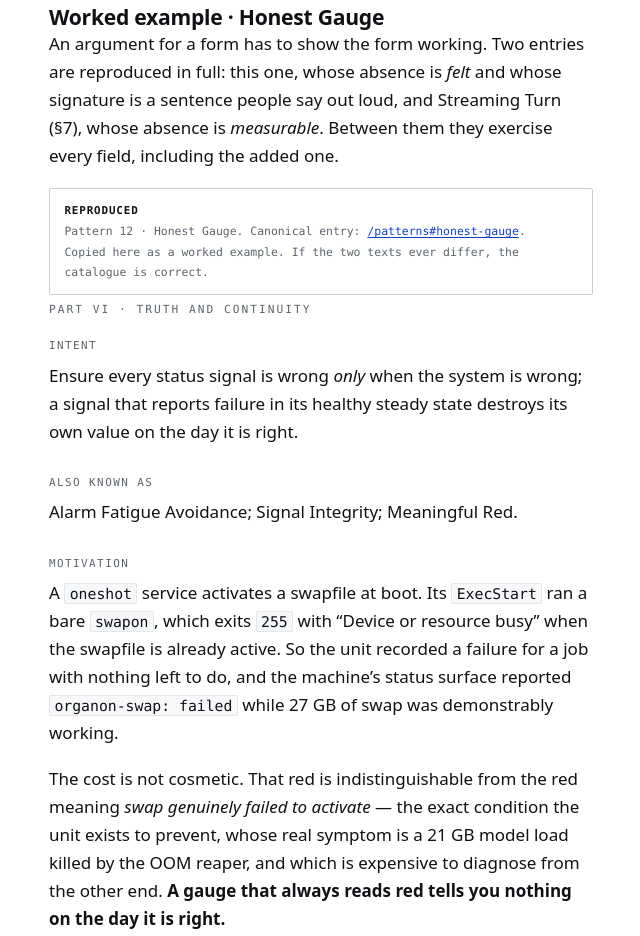
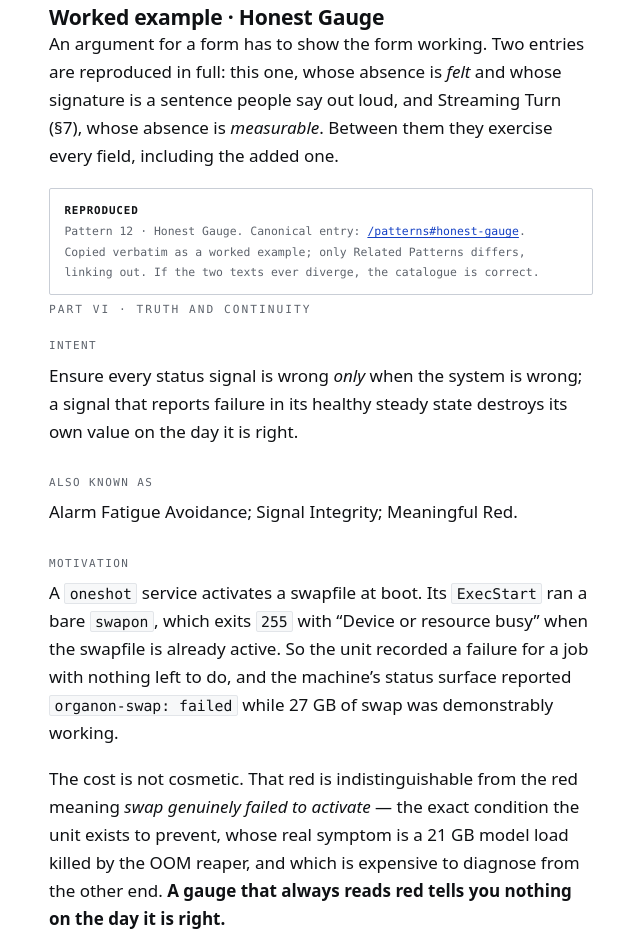
Before and after one commit to organonart/organon-mind, a plain HTML site: page site/om-001.html in a window 1280 px wide. Shown: the part 8716-9652 px from the top of the page, without its empty margins (395-1035 px from the left). Drawn offline with Linux system fonts and the light colour scheme.

Commit message:
OM-001: say exactly how the reproductions differ
'Copied here' left byte-identity implied. It is verbatim except for
Related Patterns, which links out to the canonical entries — checked,
69 of 69 lines. State the exception rather than let a reader find it.

Co-Authored-By: Claude Opus 5 <noreply@anthropic.com>

```diff
--- a/site/om-001.html
+++ b/site/om-001.html
@@ -383,7 +383,7 @@ figcaption{font-size:.83rem;color:var(--muted);margin-top:.55rem;max-width:var(-
     <div class="body">
       <h2>Worked example · Honest Gauge</h2>
       <p>An argument for a form has to show the form working. Two entries are reproduced in full: this one, whose absence is <em>felt</em> and whose signature is a sentence people say out loud, and Streaming Turn (§7), whose absence is <em>measurable</em>. Between them they exercise every field, including the added one.</p>
-      <p class="repro"><b>Reproduced</b><br>Pattern 12 · Honest Gauge. Canonical entry: <a href="/patterns#honest-gauge">/patterns#honest-gauge</a>.<br>Copied here as a worked example. If the two texts ever differ, the catalogue is correct.</p>
+      <p class="repro"><b>Reproduced</b><br>Pattern 12 · Honest Gauge. Canonical entry: <a href="/patterns#honest-gauge">/patterns#honest-gauge</a>.<br>Copied verbatim as a worked example; only Related Patterns differs, linking out. If the two texts ever diverge, the catalogue is correct.</p>
 
       <p class="part">Part VI · Truth and continuity</p>
 
@@ -477,7 +477,7 @@ ExecStart=/bin/sh -c 'if swapon --show=NAME --noheadings | grep -qx /swapfile; \
     <div class="mark">7</div>
     <div class="body">
       <h2>Worked example · Streaming Turn</h2>
-      <p class="repro"><b>Reproduced</b><br>Pattern 3 · Streaming Turn. Canonical entry: <a href="/patterns#streaming-turn">/patterns#streaming-turn</a>.<br>Copied here as a worked example. If the two texts ever differ, the catalogue is correct.</p>
+      <p class="repro"><b>Reproduced</b><br>Pattern 3 · Streaming Turn. Canonical entry: <a href="/patterns#streaming-turn">/patterns#streaming-turn</a>.<br>Copied verbatim as a worked example; only Related Patterns differs, linking out. If the two texts ever diverge, the catalogue is correct.</p>
 
       <p class="part">Part II · Turn</p>
 
```
